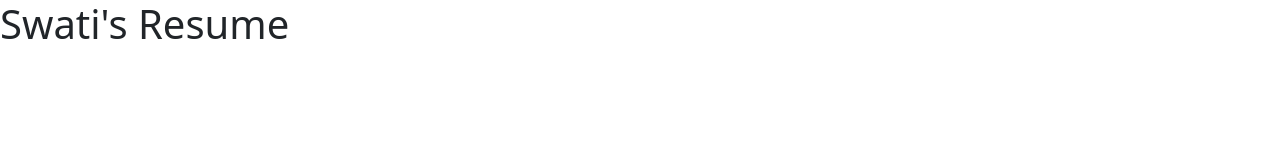
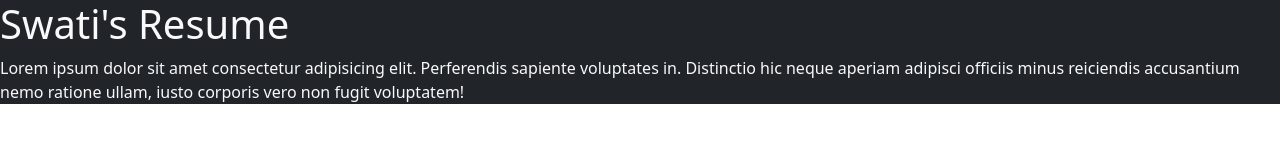
Before and after one commit to swati-3107/Swati, a plain HTML site: page index.html in a window 1280 px wide. Drawn offline with nearby package versions, Linux system fonts and the light colour scheme.

Commit message:
update index file

```diff
--- a/index.html
+++ b/index.html
@@ -7,9 +7,10 @@
     <link href="https://cdn.jsdelivr.net/npm/bootstrap@5.2.0-beta1/dist/css/bootstrap.min.css" rel="stylesheet">
   </head>
   <body>
-
-    <h1>Swati's Resume</h1>
-
+  <div class="bg-dark">
+      <h1 class="text-light">Swati's Resume</h1>
+    <p class="text-light">Lorem ipsum dolor sit amet consectetur adipisicing elit. Perferendis sapiente voluptates in. Distinctio hic neque aperiam adipisci officiis minus reiciendis accusantium nemo ratione ullam, iusto corporis vero non fugit voluptatem!</p>
+  </div>
     <script src="https://cdn.jsdelivr.net/npm/bootstrap@5.2.0-beta1/dist/js/bootstrap.bundle.min.js" ></script>
   </body>
 </html>
@@ -20,7 +21,7 @@ git config --global user.email "pawarswati3107@gmail.com"
 
 new Project
 git init
-git add .
+git add . (staging or add)
 git remote add origin GIT_REPO_ADDRESS
 git commit -m "your message"
 git push origin master or main
```
